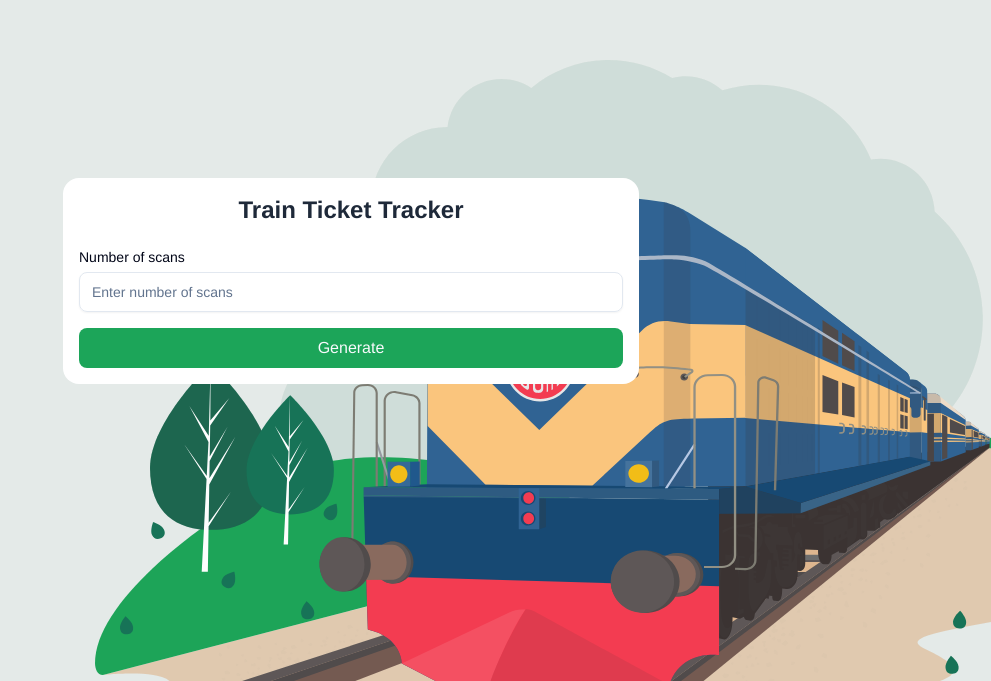
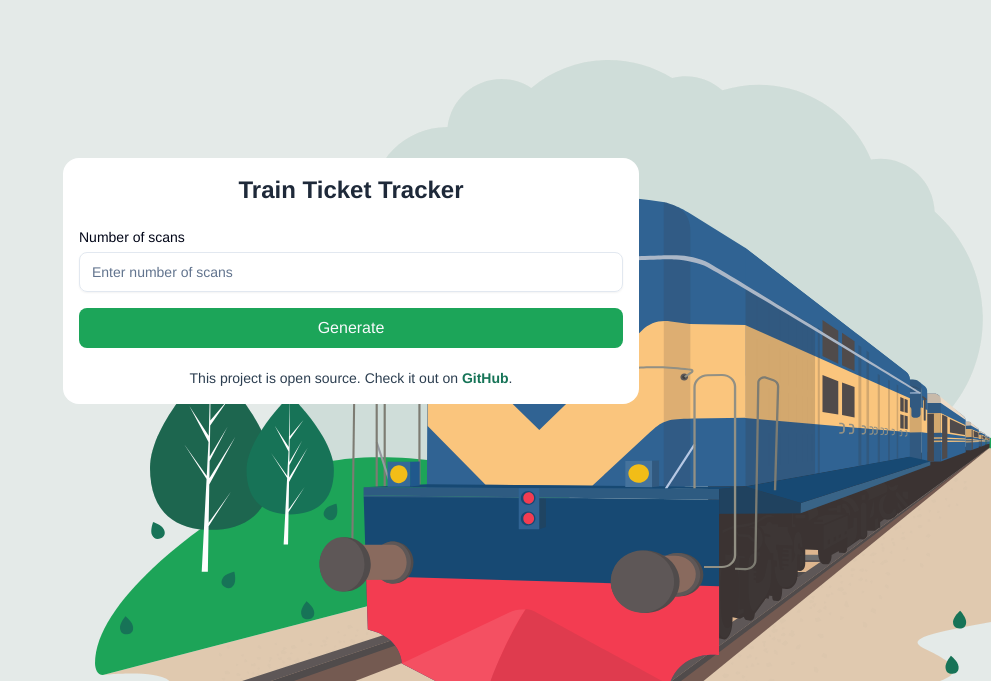
Before and after one commit to SazidulAlam47/train-ticket-tracker-client, a React (Vite) app: page / in a window 1280 px wide. Shown: the part 119-800 px from the top of the page, without its empty margins (289-1280 px from the left). Built offline with nearby package versions, Linux system fonts and the light colour scheme; no server answers.

Commit message:
added github link.

```diff
--- a/src/pages/Scanning/InputCount.tsx
+++ b/src/pages/Scanning/InputCount.tsx
@@ -55,6 +55,17 @@ const InputCount = () => {
                     Generate
                 </Button>
             </form>
+            <p className="text-sm text-center mt-5 text-[#2c3e50]">
+                This project is open source. Check it out on{' '}
+                <a
+                    href="https://github.com/SazidulAlam47/train-ticket-tracker-client"
+                    target="_blank"
+                    className="font-bold text-[#167457] hover:text-[#1c6650]"
+                >
+                    GitHub
+                </a>
+                .
+            </p>
         </div>
     );
 };
```
